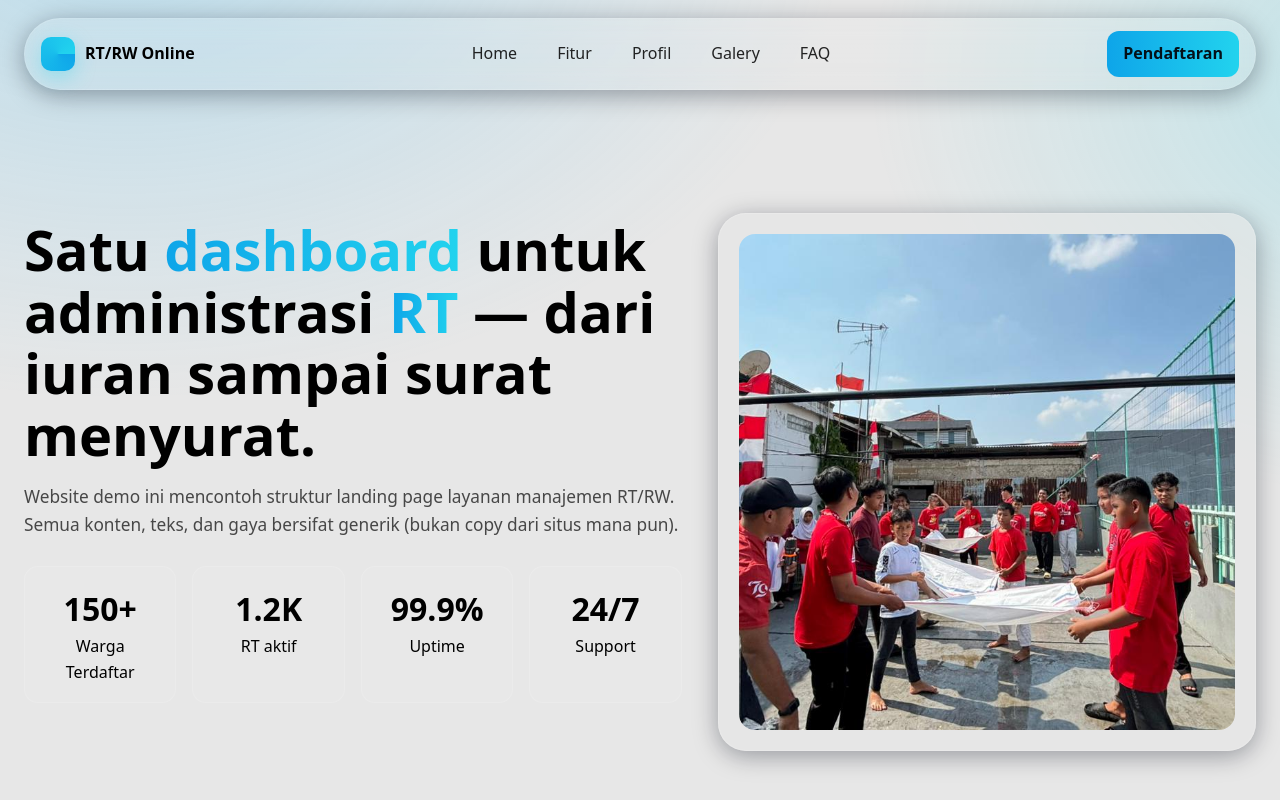
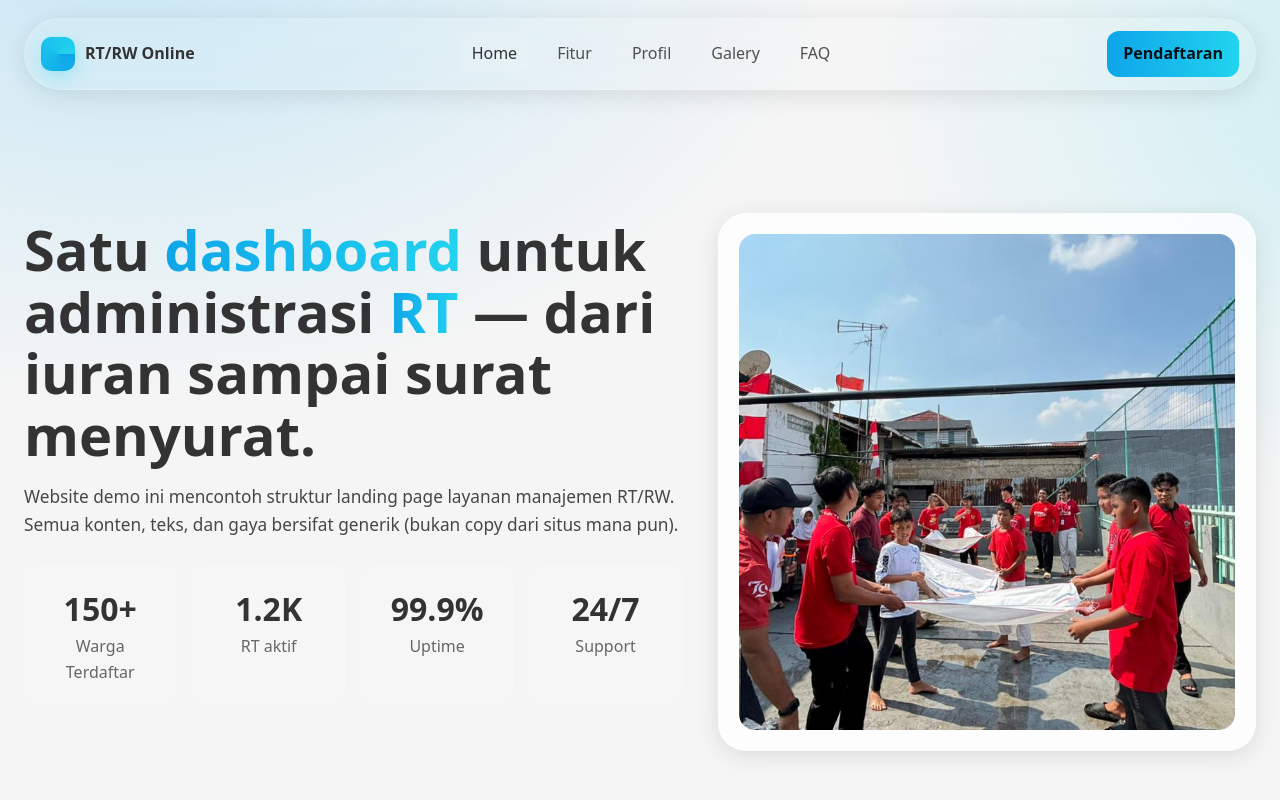
Before and after one commit to ImGhif/NewWebDev4, a plain HTML site: page index.html in a window 1280 px wide. Shown: the top 800 px of the page. Drawn offline with Linux system fonts and the light colour scheme.

Commit message:
style galery & smooth scroll

```diff
--- a/script.js
+++ b/script.js
@@ -7,6 +7,36 @@ if (hamb) {
     navlinks.style.display = showing ? "none" : "flex";
   });
 }
+
+// Update active section in navigation
+function updateActiveSection() {
+  const sections = document.querySelectorAll("section[id], header[id]");
+  const navLinks = document.querySelectorAll(".nav .link");
+
+  let currentSectionId = "";
+
+  sections.forEach((section) => {
+    const sectionTop = section.offsetTop - 100;
+    const sectionHeight = section.clientHeight;
+    if (
+      window.pageYOffset >= sectionTop &&
+      window.pageYOffset < sectionTop + sectionHeight
+    ) {
+      currentSectionId = section.id;
+    }
+  });
+
+  navLinks.forEach((link) => {
+    link.classList.remove("active");
+    if (link.getAttribute("href") === `#${currentSectionId}`) {
+      link.classList.add("active");
+    }
+  });
+}
+
+// Add scroll event listener
+window.addEventListener("scroll", updateActiveSection);
+updateActiveSection(); // Run once on page load
 
 // FAQ accordion
 document.querySelectorAll(".faq-item").forEach((item) => {
--- a/style.css
+++ b/style.css
@@ -1,22 +1,26 @@
 :root {
-  --bg: #e7e7e7; /* slate-900 */
-  --card: #ff0000; /* gray-900 */
-  --muted: black; /* slate-400 */
-  --text: black; /* gray-200 */
-  --brand: #0ea5e9; /* sky-500 */
-  --brand-2: #22d3ee; /* cyan-400 */
+  --bg: #f5f5f5;
+  --card: #ffffff;
+  --muted: #666666;
+  --text: #333333;
+  --brand: #0ea5e9;
+  --brand-2: #22d3ee;
   --ring: rgba(34, 211, 238, 0.35);
   --radius: 18px;
   --radius-lg: 28px;
-  --shadow: 0 5px 25px rgba(2, 8, 23, 0.35);
-  --glass: rgba(255, 255, 255, 0.06);
-  --glass-brd: rgba(255, 255, 255, 0.12);
+  --shadow: 0 5px 25px rgba(0, 0, 0, 0.1);
+  --glass: rgba(255, 255, 255, 0.1);
+  --glass-brd: rgba(255, 255, 255, 0.2);
   --maxw: 1600px;
-  --nav-height: 64px; /* visual height of the floating nav */
-  --nav-offset: 18px; /* distance from viewport edge */
+  --nav-height: 64px;
+  --nav-offset: 18px;
+  --section-padding: 72px;
 }
 * {
   box-sizing: border-box;
+}
+html {
+  scroll-behavior: smooth;
 }
 html,
 body {
@@ -114,10 +118,15 @@ a {
   opacity: 0.85;
   padding: 8px 12px;
   border-radius: 10px;
+  transition: all 0.3s ease;
 }
 .nav a.link:hover {
   opacity: 1;
   background: var(--glass);
+}
+.nav a.link.active {
+  background: var(--glass);
+  opacity: 1;
 }
 .btn {
   display: inline-flex;
@@ -184,7 +193,7 @@ a {
   flex-wrap: wrap;
 }
 .card {
-  background: rgba(230, 230, 230, 0.6);
+  background: rgba(255, 255, 255, 0.8);
   border: 1px solid var(--glass-brd);
   border-radius: var(--radius-lg);
   padding: 20px;
@@ -231,16 +240,17 @@ a {
 
 /* FEATURES */
 .section {
-  padding: 72px 0;
+  padding: var(--section-padding) 0;
+  scroll-margin-top: calc(var(--nav-height) + var(--nav-offset) + 20px);
 }
 .grid-3 {
   display: grid;
   grid-template-columns: repeat(3, 1fr);
   gap: 18px;
 }
-.feature h3 {
+/* .feature h3 {
   margin: 0.6rem 0;
-}
+} */
 
 /* HOW IT WORKS */
 .steps {
@@ -401,7 +411,7 @@ footer {
 
 /* GALLERY / SLIDER */
 .gallery-wrap {
-  max-width: 1100px;
+  max-width: 1500px;
   margin-inline: auto;
 }
 .gallery {
@@ -411,6 +421,8 @@ footer {
   gap: 12px;
   padding: 14px;
   overflow: visible;
+  /* width: 1000px;
+  height: 100px; */
 }
 .g-track {
   width: 100%;
@@ -424,8 +436,7 @@ footer {
 }
 .g-item {
   flex: 0 0 auto;
-  width: clamp(260px, 62%, 820px);
-  aspect-ratio: 4 / 5;
+  width: clamp(260px, 100%, 820px);
   border-radius: 12px;
   overflow: hidden;
   box-shadow: none;
```
